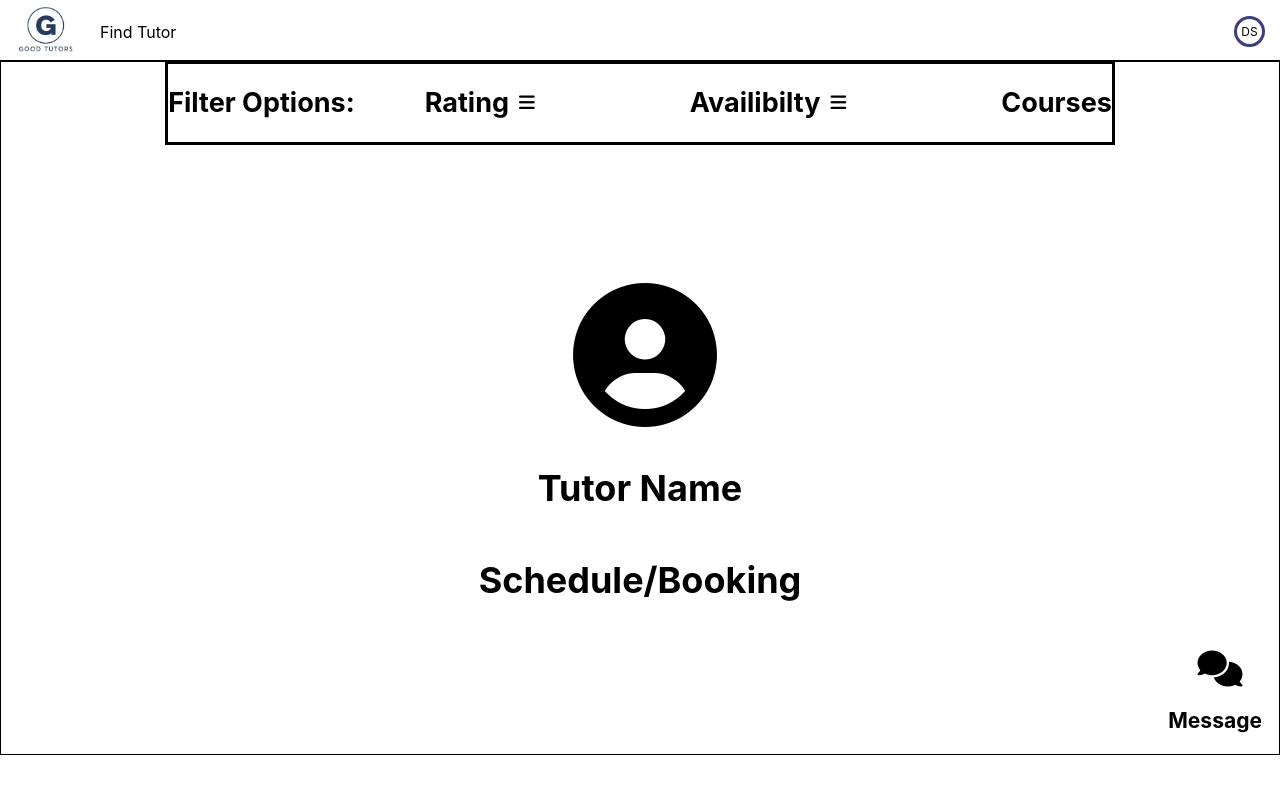
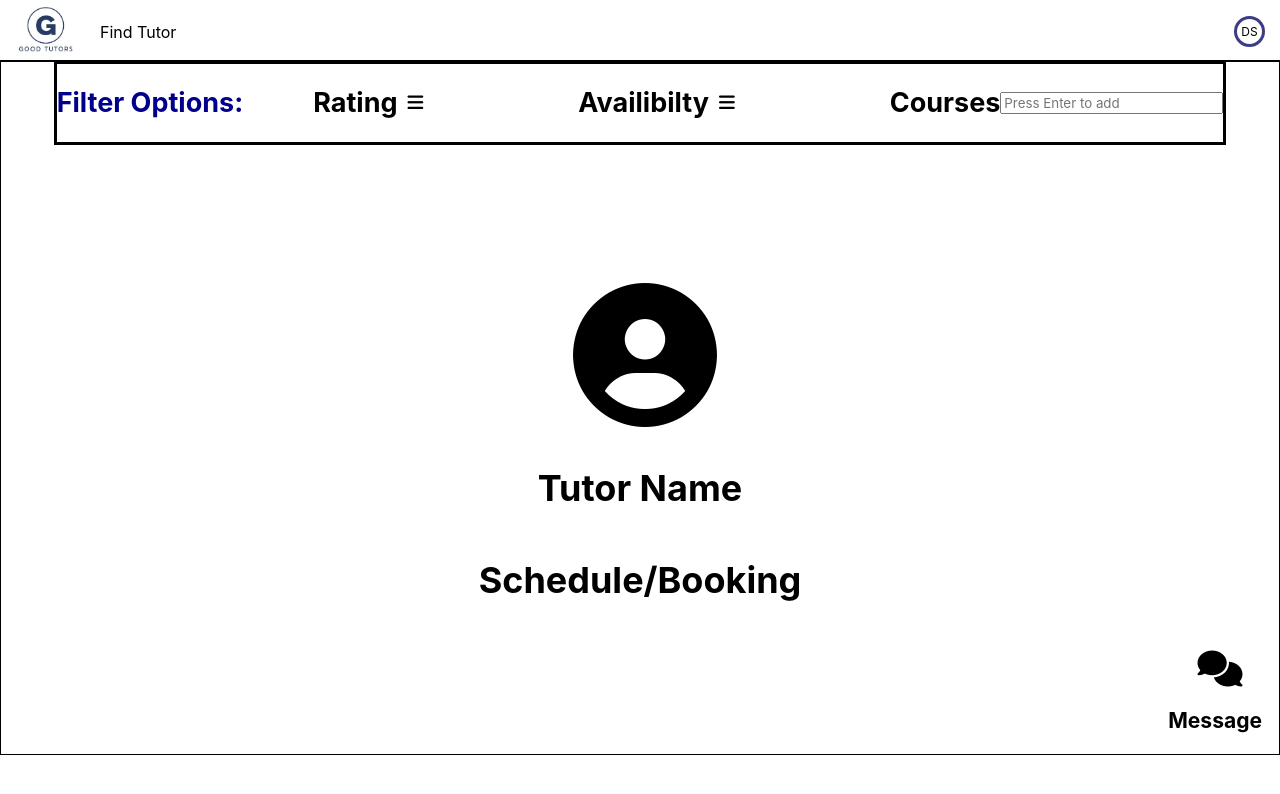
Before and after one commit to DilonSok/Good-Tutor-App-Frontend, a React (Create React App) app: page /search in a window 1280 px wide. Shown: the top 794 px of the page. Built offline with nearby package versions, Linux system fonts and the light colour scheme.

Commit message:
courses added

```diff
--- a/src/components/SearchPage.js
+++ b/src/components/SearchPage.js
@@ -29,17 +29,17 @@ const DropdownMenu = ({ options }) => {
         <i className="fas fa-bars" style={{ color: showOptions ? 'blue' : 'black' }}></i>
         </div>
         {showOptions && (
-          <ul className="dropdown-options">
+        <div className="dropdown-options">
           {options.map((option, index) => (
-              <li
+            <div
               key={index}
               onClick={() => handleToggle(option.value)}
               className={selectedOptions.includes(option.value) ? 'selected' : ''}
             >
               {option.label}
-              </li>
+            </div>
           ))}
-          </ul>
+        </div>
       )}
       {selectedOptions.length > 0 && (
         <p>Selected option(s): {selectedOptions.join(', ')}</p>
@@ -50,20 +50,34 @@ const DropdownMenu = ({ options }) => {
 
 function SearchPage() {
   const ratingOptions = [
-    { value: 'option1', label: '1 Star' },
-    { value: 'option2', label: '2 Star' },
-    { value: 'option3', label: '3 Star' },
-    { value: 'option4', label: '4 Star' },
-    { value: 'option5', label: '5 Star' },
+    { value: '1 Stars', label: '1 Stars' },
+    { value: '2 Stars', label: '2 Stars' },
+    { value: '3 Stars', label: '3 Stars' },
+    { value: '4 Stars', label: '4 Stars' },
+    { value: '5 Stars', label: '5 Stars' },
   ];
 
   const availabilityOptions = [
-    { value: 'option6', label: 'Monday'},{value: 'option7', label: 'Tuesday' },
-    { value: 'option8', label: 'Wednesday' },{ value: 'option9', label: 'Thursday' },
-    { value: 'option10', label: 'Friday' },{ value: 'option11', label: 'Saturday' },
-    { value: 'option12', label: 'Sunday' },
+    { value: 'Monday', label: 'Monday'},{value: 'Tuesday', label: 'Tuesday' },
+    { value: 'Wednesday', label: 'Wednesday' },{ value: 'Thursday', label: 'Thursday' },
+    { value: 'Friday', label: 'Friday' },{ value: 'Saturday', label: 'Saturday' },
+    { value: 'Sunday', label: 'Sunday' },
 
   ];
+
+  const [inputValue, setInputValue] = useState('');
+  const [stringArray, setStringArray] = useState([]);
+
+  const handleInputChange = (event) => {
+    setInputValue(event.target.value);
+  };
+
+  const handleKeyPress = (event) => {
+    if (event.key === 'Enter' && inputValue.trim() !== '') {
+      setStringArray([...stringArray, inputValue.trim()]);
+      setInputValue('');
+    }
+  };
 
   return (
     <div className="search-container">
@@ -82,6 +96,18 @@ function SearchPage() {
             </div>
             <div className='courses-filter'>
                 <h2>Courses</h2>
+                <input
+        type="text"
+        value={inputValue}
+        onChange={handleInputChange}
+        onKeyPress={handleKeyPress}
+        placeholder="Press Enter to add"
+      />
+      <ul>
+        {stringArray.map((str, index) => (
+          <li key={index}>{str}</li>
+        ))}
+      </ul>
             </div>
         </div>
 
--- a/src/css/SearchPage.css
+++ b/src/css/SearchPage.css
@@ -22,6 +22,7 @@
 
 .filter-header {
     margin-right: 70px;
+    color: darkblue
 }
 
 .rating-filter {
@@ -37,20 +38,41 @@
 
 }
 
+.courses-filter {
+    align-items: center;
+    display:flex;
+}
+
+
+
 .dropdown-options {
+    display: none;
+    position: absolute;
+    top: 100%;
+    left: 0;
+    background-color: white;
+    border: 1px solid #ccc;
+    padding: 10px;
     display: grid;
     grid-template-columns: repeat(3, 1fr); /* Creates three equal columns */
     gap: 10px; /* Adjust the gap between columns */
     align-items: center;
-    border: 2px solid blue;
+    border: 2px solid darkblue;
+}
+
+
+.dropdown-options.show {
+  display: block;
 }
 
 .dropdown-header{
+    cursor: pointer;
     margin-right: 5px;
 
 }
 
 .dropdown {
+    position: relative;
     margin-left: 10px;
 
 }
```
Lines whose indentation alone changed are shown as unchanged.
